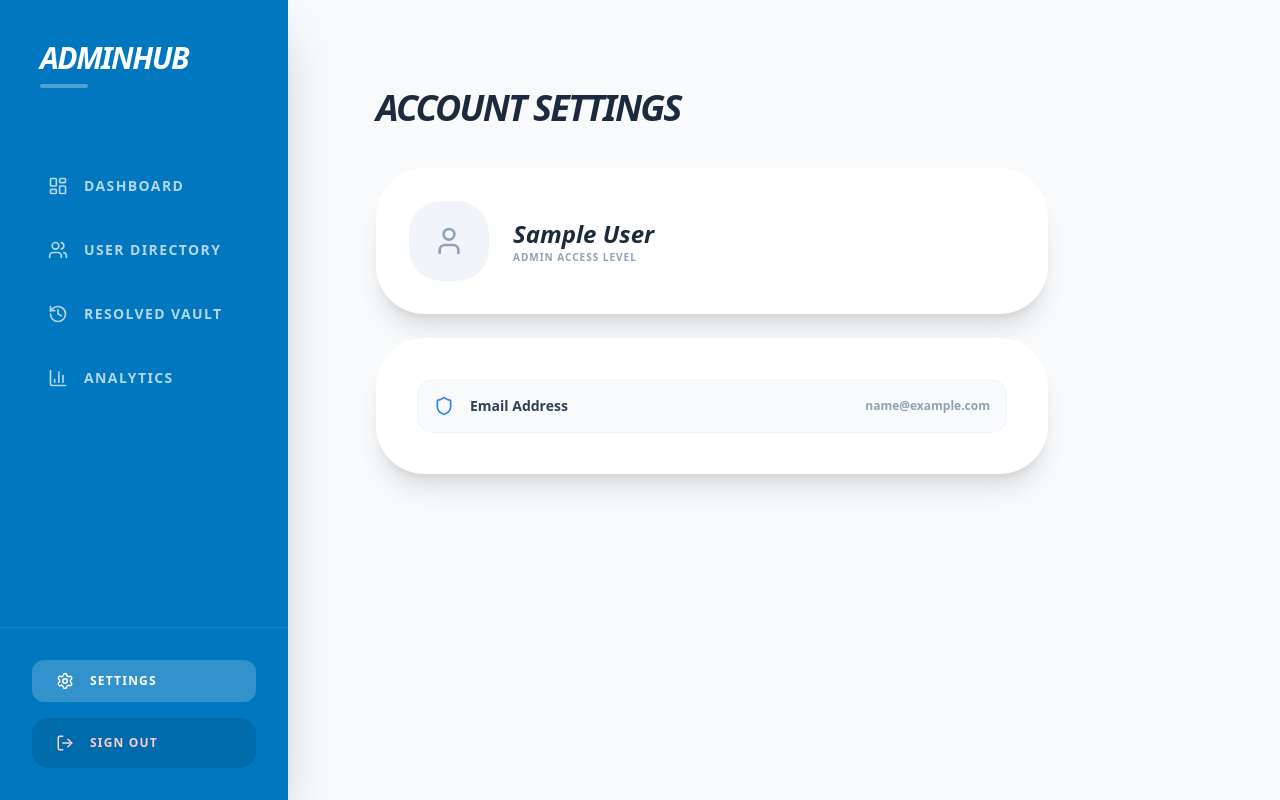
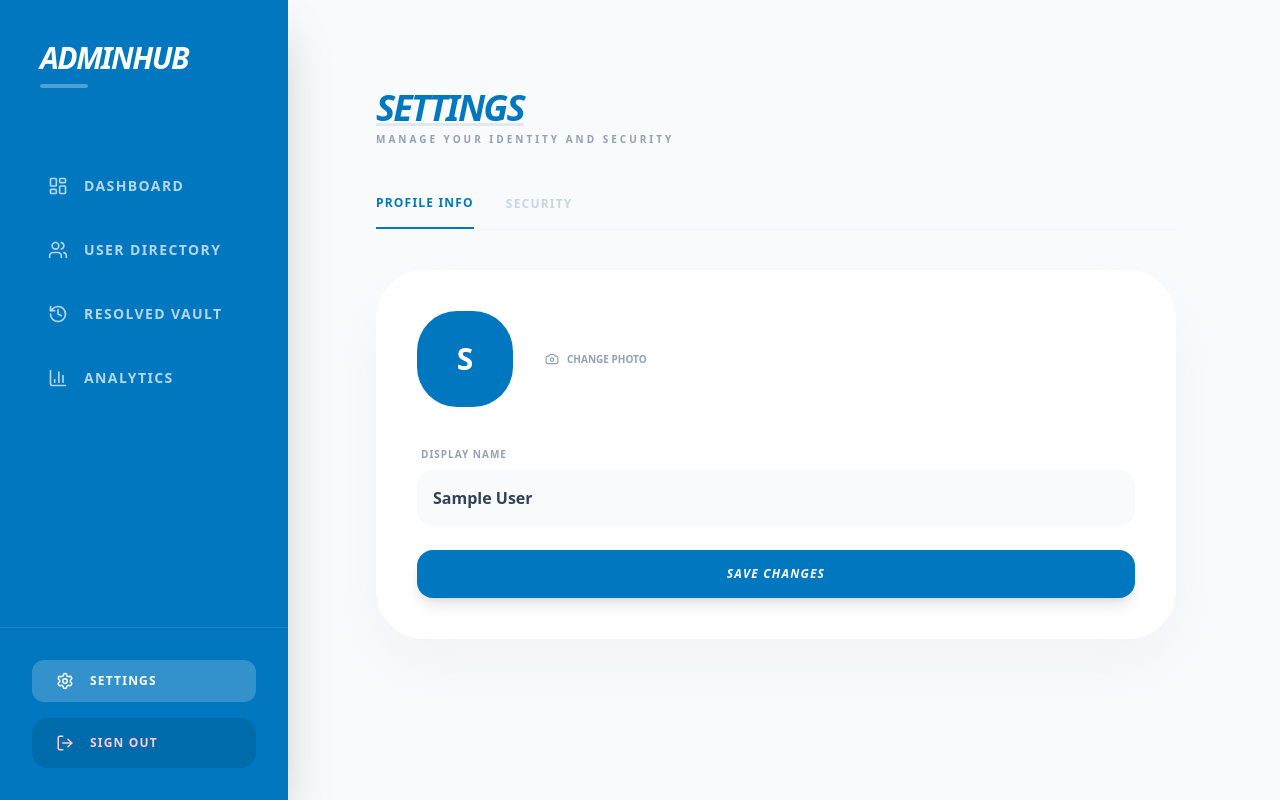
Before and after one commit to NAVEENAPRIYA-06/request-prioritization, a React (Vite) app in the folder client/: page /settings in a window 1280 px wide. Built offline with nearby package versions, Linux system fonts and the light colour scheme; sample sign-in values are in the browser's storage.

Commit message:
Installed password hashing library

```diff
--- a/client/src/pages/Settings.jsx
+++ b/client/src/pages/Settings.jsx
@@ -1,36 +1,93 @@
-import React from 'react';
-import { User, Shield, Key } from 'lucide-react';
+import React, { useState } from 'react';
+import axios from 'axios';
+import { User, Lock, Camera, CheckCircle } from 'lucide-react';
+import toast from 'react-hot-toast';
 
 const Settings = () => {
+  const [activeTab, setActiveTab] = useState('profile');
   const user = JSON.parse(localStorage.getItem('user'));
+  const isAdmin = user?.role === 'admin';
+  const themeColor = isAdmin ? 'text-[#0077be]' : 'text-[#8e4585]';
+  const bgColor = isAdmin ? 'bg-[#0077be]' : 'bg-[#8e4585]';
+
+  // State for form fields
+  const [name, setName] = useState(user.name);
+  const [passwords, setPasswords] = useState({ current: '', new: '', confirm: '' });
+
+  const handleUpdateName = async (e) => {
+    e.preventDefault();
+    try {
+      await axios.put(`http://localhost:5000/api/auth/update-profile/${user.id}`, { name });
+      const updatedUser = { ...user, name };
+      localStorage.setItem('user', JSON.stringify(updatedUser));
+      toast.success("Name updated! Please refresh to see changes.");
+    } catch (err) {
+      toast.error("Failed to update name");
+    }
+  };
+
+  const handleChangePassword = async (e) => {
+    e.preventDefault();
+    if (passwords.new !== passwords.confirm) return toast.error("Passwords do not match");
+    try {
+      await axios.put(`http://localhost:5000/api/auth/change-password/${user.id}`, {
+        currentPassword: passwords.current,
+        newPassword: passwords.new
+      });
+      toast.success("Password changed successfully");
+      setPasswords({ current: '', new: '', confirm: '' });
+    } catch (err) {
+      toast.error(err.response?.data?.message || "Error changing password");
+    }
+  };
 
   return (
-    <div className="p-12 animate-in fade-in duration-700">
-      <h2 className="text-4xl font-black text-slate-800 tracking-tighter italic uppercase mb-10">Account Settings</h2>
+    <div className="p-12 animate-in fade-in duration-700 max-w-4xl">
+      <div className="mb-12">
+        <h2 className={`text-4xl font-black ${themeColor} tracking-tighter italic uppercase underline decoration-slate-200`}>Settings</h2>
+        <p className="text-[10px] font-black text-slate-400 uppercase tracking-[0.3em] mt-1">Manage your identity and security</p>
+      </div>
 
-      <div className="max-w-2xl space-y-6">
-        <div className="bg-white p-8 rounded-[3rem] shadow-xl border border-white flex items-center space-x-6">
-          <div className="w-20 h-20 bg-slate-100 rounded-[2rem] flex items-center justify-center text-slate-400">
-            <User size={32} />
+      {/* Tab Navigation */}
+      <div className="flex space-x-8 mb-10 border-b border-slate-100">
+        <button onClick={() => setActiveTab('profile')} className={`pb-4 text-xs font-black uppercase tracking-widest transition-all ${activeTab === 'profile' ? `${themeColor} border-b-2 border-current` : 'text-slate-300'}`}>Profile Info</button>
+        <button onClick={() => setActiveTab('security')} className={`pb-4 text-xs font-black uppercase tracking-widest transition-all ${activeTab === 'security' ? `${themeColor} border-b-2 border-current` : 'text-slate-300'}`}>Security</button>
+      </div>
+
+      {activeTab === 'profile' ? (
+        <div className="bg-white p-10 rounded-[3rem] shadow-2xl shadow-slate-200/40 border border-white space-y-8">
+          <div className="flex items-center space-x-8 mb-10">
+            <div className={`w-24 h-24 rounded-[2.5rem] ${bgColor} flex items-center justify-center text-white text-3xl font-black shadow-lg shadow-current/20`}>{user.name.charAt(0)}</div>
+            <button className="flex items-center space-x-2 text-[10px] font-black uppercase text-slate-400 hover:text-slate-600 transition-colors"><Camera size={14}/> <span>Change Photo</span></button>
           </div>
-          <div>
-            <h3 className="text-2xl font-black text-slate-800 italic">{user.name}</h3>
-            <p className="text-slate-400 font-bold uppercase text-[10px] tracking-widest">{user.role} Access Level</p>
-          </div>
+
+          <form onSubmit={handleUpdateName} className="space-y-6">
+            <div>
+              <label className="text-[10px] font-black text-slate-400 uppercase tracking-widest block mb-2 px-1">Display Name</label>
+              <input type="text" value={name} onChange={(e) => setName(e.target.value)} className="w-full bg-slate-50 border-none rounded-2xl p-4 font-bold text-slate-700 outline-none focus:ring-2 focus:ring-slate-100 transition-all" />
+            </div>
+            <button type="submit" className={`w-full py-4 ${bgColor} text-white rounded-2xl font-black text-xs uppercase tracking-widest italic shadow-lg hover:opacity-90 transition-all`}>Save Changes</button>
+          </form>
         </div>
-
-        <div className="bg-white p-10 rounded-[3rem] shadow-xl border border-white">
-          <div className="flex justify-between items-center p-4 bg-slate-50 rounded-2xl border border-slate-100">
-            <div className="flex items-center space-x-4">
-              <Shield className="text-blue-500" size={20} />
-              <span className="text-sm font-bold text-slate-700">Email Address</span>
-            </div>
-            <span className="text-xs font-black text-slate-400">{user.email}</span>
-          </div>
+      ) : (
+        <div className="bg-white p-10 rounded-[3rem] shadow-2xl shadow-slate-200/40 border border-white">
+          <form onSubmit={handleChangePassword} className="space-y-6">
+            <InputField label="Current Password" type="password" value={passwords.current} onChange={(e) => setPasswords({...passwords, current: e.target.value})} />
+            <InputField label="New Password" type="password" value={passwords.new} onChange={(e) => setPasswords({...passwords, new: e.target.value})} />
+            <InputField label="Confirm New Password" type="password" value={passwords.confirm} onChange={(e) => setPasswords({...passwords, confirm: e.target.value})} />
+            <button type="submit" className={`w-full py-4 ${bgColor} text-white rounded-2xl font-black text-xs uppercase tracking-widest italic shadow-lg hover:opacity-90 transition-all`}>Update Security</button>
+          </form>
         </div>
-      </div>
+      )}
     </div>
   );
 };
 
+const InputField = ({ label, type, value, onChange }) => (
+  <div>
+    <label className="text-[10px] font-black text-slate-400 uppercase tracking-widest block mb-2 px-1">{label}</label>
+    <input type={type} value={value} onChange={onChange} className="w-full bg-slate-50 border-none rounded-2xl p-4 font-bold text-slate-700 outline-none focus:ring-2 focus:ring-slate-100 transition-all" />
+  </div>
+);
+
 export default Settings;
```
